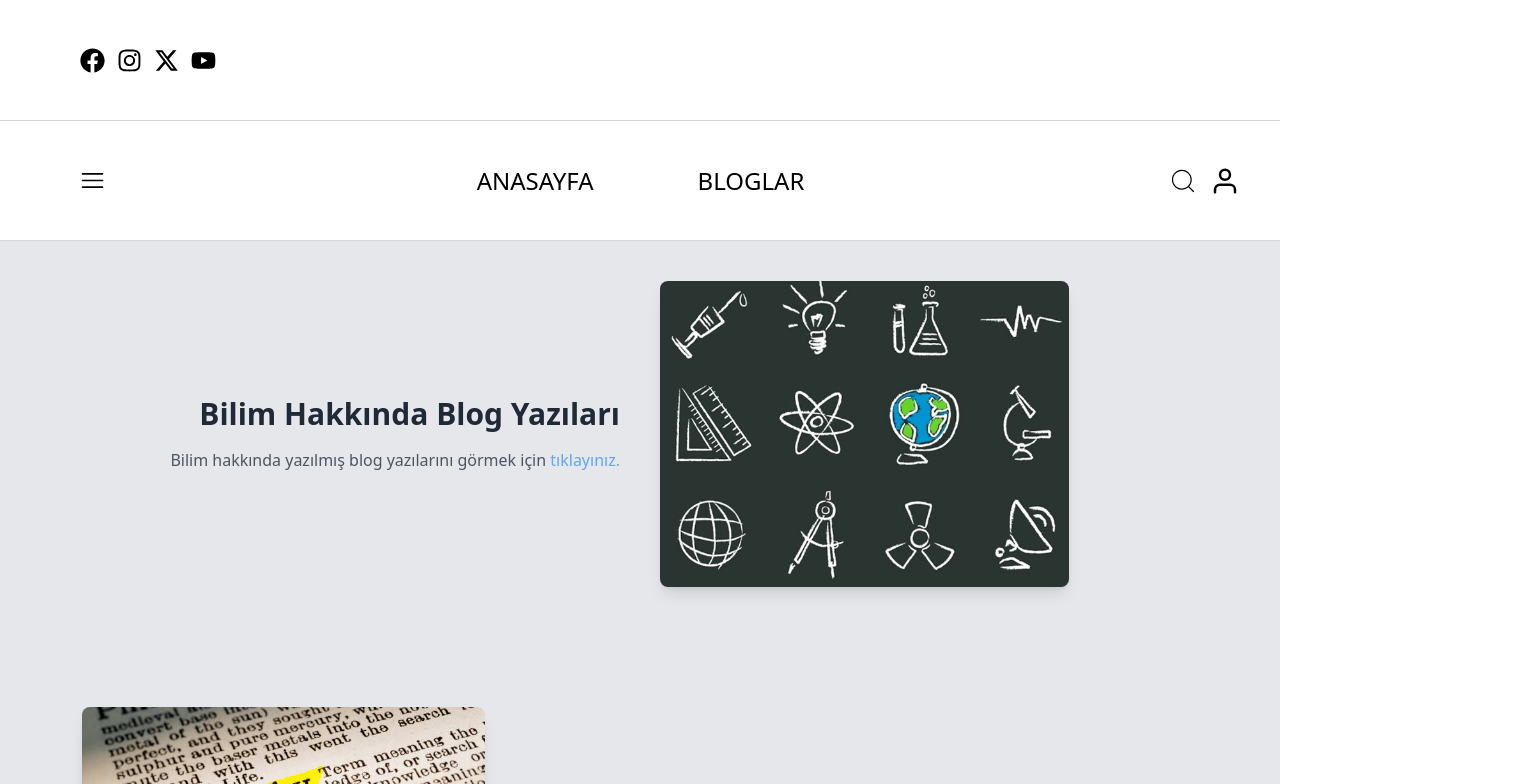
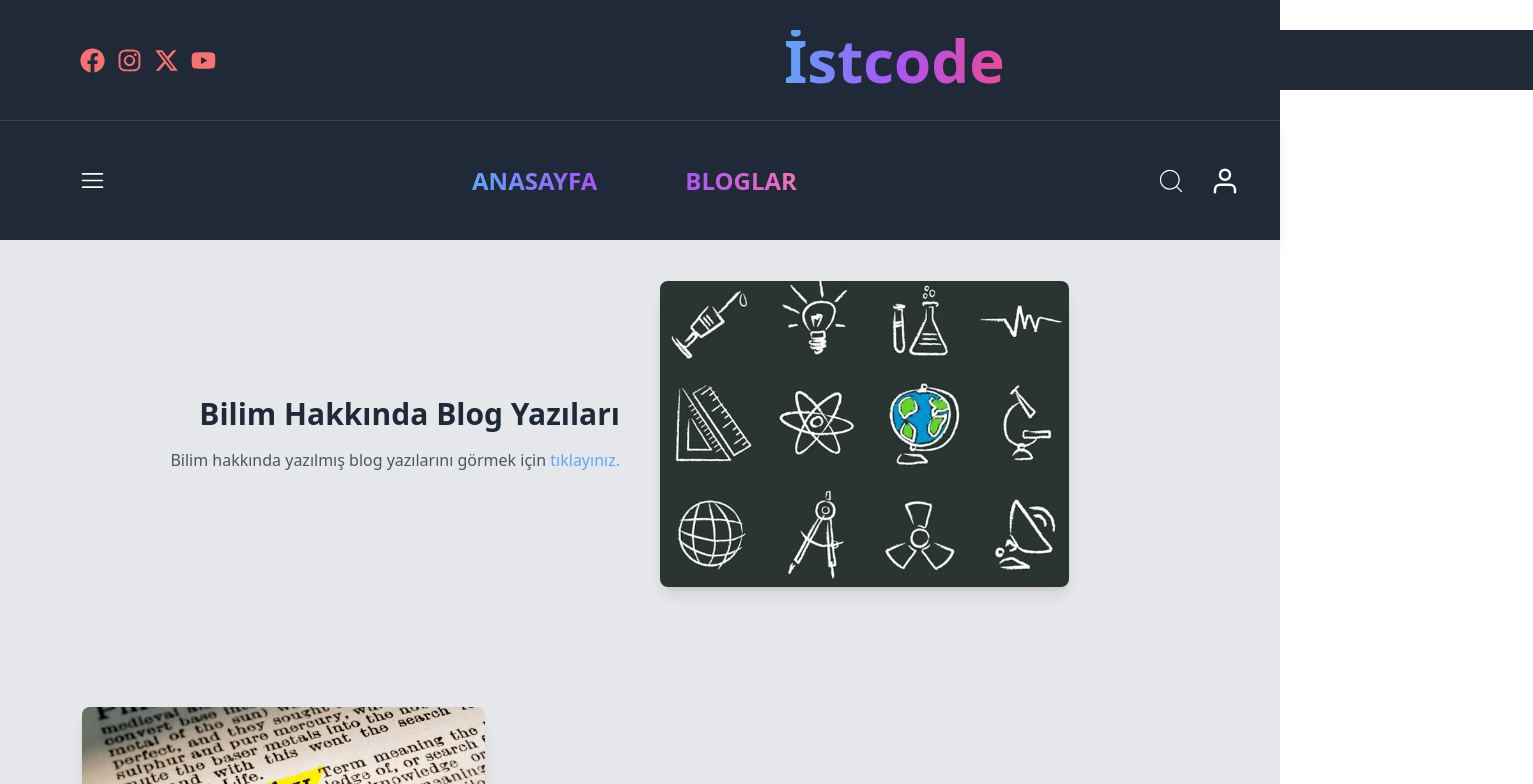
Before and after one commit to baratess/istcode, a Next.js app: page / in a window 1280 px wide. Shown: the top 784 px of the page, 1533 px wide, since content can reach past the window. Built offline with nearby package versions, Linux system fonts and the light colour scheme.

Commit message:
Header template değiştirildi.

```diff
--- a/app/components/navbar/Blogs.tsx
+++ b/app/components/navbar/Blogs.tsx
@@ -3,7 +3,9 @@ import Link from "next/link";
 const Blogs = () => {
   return (
     <div className="flex px-14 cursor-pointer ">
-      <Link href={"/blogs"}>BLOGLAR</Link>
+      <h1 className="text-2xl font-bold text-transparent bg-clip-text bg-gradient-to-r from-purple-500 to-pink-400">
+        <Link href={"/blogs"}>BLOGLAR</Link>
+      </h1>
     </div>
   );
 };
--- a/app/components/navbar/Home.tsx
+++ b/app/components/navbar/Home.tsx
@@ -5,7 +5,9 @@ import Link from "next/link";
 const Home = () => {
   return (
     <div className="flex px-6 cursor-pointer">
-      <Link href={"/"}>ANASAYFA</Link>
+      <h1 className="text-2xl font-bold text-transparent bg-clip-text bg-gradient-to-r from-blue-400 to-purple-500">
+        <Link href={"/"}>ANASAYFA</Link>
+      </h1>
     </div>
   );
 };
--- a/app/components/navbar/Icons.tsx
+++ b/app/components/navbar/Icons.tsx
@@ -5,7 +5,7 @@ import { FaYoutube } from "react-icons/fa";
 
 const Icons = () => {
   return (
-    <div className="hidden md:flex gap-3 relative cursor-pointer ">
+    <div className="hidden md:flex gap-3 relative cursor-pointer text-red-400 ">
       <FaFacebook size={25} />
       <FaInstagram size={25} />
       <FaXTwitter size={25} />
--- a/app/components/navbar/Logo.tsx
+++ b/app/components/navbar/Logo.tsx
@@ -1,9 +1,11 @@
-import Image from "next/image";
+import Link from "next/link";
 
 const Logo = () => {
   return (
-    <div className="flex px-[65vh] rounded-md text-lg md:text-2xl cursor-pointer mt-16">
-      <Image src={"/istcode.jpeg"} alt="#" width={200} height={200} />
+    <div className="flex px-[66vh] items-center justify-center bg-gray-800 ">
+      <h1 className="text-6xl font-extrabold text-transparent bg-clip-text bg-gradient-to-r from-blue-400 via-purple-500 to-pink-500 ">
+        <Link href={"/"}>İstcode</Link>
+      </h1>
     </div>
   );
 };
--- a/app/components/navbar/Menü.tsx
+++ b/app/components/navbar/Menü.tsx
@@ -1,9 +1,58 @@
+"use client";
+
+import React, { useState, useEffect, useRef } from "react";
 import { RxHamburgerMenu } from "react-icons/rx";
 
 const Menü = () => {
+  const [isOpen, setIsOpen] = useState(false);
+  const menuRef = useRef<HTMLDivElement | null>(null);
+
+  const toggleMenu = () => {
+    setIsOpen(!isOpen);
+  };
+
+  const handleClickOutside = (e: MouseEvent) => {
+    if (menuRef.current && !menuRef.current.contains(e.target as Node)) {
+      setIsOpen(false);
+    }
+  };
+
+  useEffect(() => {
+    document.addEventListener("mousedown", handleClickOutside);
+    return () => {
+      document.removeEventListener("mousedown", handleClickOutside);
+    };
+  }, []);
+
   return (
     <div className="relative flex px-10 cursor-pointer">
-      <RxHamburgerMenu size={25} />
+      <RxHamburgerMenu size={25} onClick={toggleMenu} />
+
+      {isOpen && (
+        <div
+          ref={menuRef}
+          className={`absolute top-10 left-0 bg-gray-800 border border-gray-300 shadow-md p-8 rounded-lg min-w-[200px] min-h-[150px] w-[300px] h-[400px] transition-all duration-300 ease-in-out ${
+            isOpen
+              ? "opacity-100 visible scale-100"
+              : "opacity-0 invisible scale-95"
+          }`}
+        >
+          <ul>
+            <li className="py-4 pl-2 flex items-center hover:bg-slate-600 rounded-lg text-white">
+              <span className="mr-2">•</span> Sanat
+            </li>
+            <li className="py-4 pl-2 flex items-center hover:bg-slate-600 rounded-lg text-white">
+              <span className="mr-2">•</span> Bilim
+            </li>
+            <li className="py-4 pl-2 flex items-center hover:bg-slate-600 rounded-lg text-white">
+              <span className="mr-2">•</span> Teknoloji
+            </li>
+            <li className="py-4 pl-2 flex items-center hover:bg-slate-600 rounded-lg text-white">
+              <span className="mr-2">•</span> Felsefe
+            </li>
+          </ul>
+        </div>
+      )}
     </div>
   );
 };
--- a/app/components/navbar/Navbar1.tsx
+++ b/app/components/navbar/Navbar1.tsx
@@ -6,17 +6,17 @@ import User from "./User";
 
 const Navbar1 = () => {
   return (
-    <div className="flex items-center h-[120px] px-3 text-black text-2xl border-b border-gray-300  md:px-10">
-      <div className="right-side flex items-center gap-3">
+    <div className="flex items-center h-[120px] px-3 text-black text-2xl border-b shadow-lg md:px-10 bg-gray-800">
+      <div className="right-side flex items-center gap-3 text-white">
         <Menü />
       </div>
 
-      <div className="middle flex-grow flex items-center justify-center gap-6">
+      <div className="middle flex-grow flex items-center justify-center gap-2">
         <Home />
         <Blogs />
       </div>
 
-      <div className="left-side flex items-center gap-3 ml-auto">
+      <div className="left-side flex items-center gap-3 ml-auto text-white">
         <Search />
         <User />
       </div>
--- a/app/components/navbar/Navbar2.tsx
+++ b/app/components/navbar/Navbar2.tsx
@@ -3,7 +3,7 @@ import Logo from "./Logo";
 
 const Navbar2 = () => {
   return (
-    <header className="border-b border-gray-300 ">
+    <header className="border-b border-gray-700 bg-gray-800 ">
       <div className="hidden md:flex items-center justify-column gap-3 md:gap-10 px-3 md:px-20 h-[120px]">
         <Icons />
         <Logo />
--- a/app/components/navbar/Search.tsx
+++ b/app/components/navbar/Search.tsx
@@ -58,7 +58,7 @@ const Search = () => {
   return (
     <div>
       <div
-        className="flex justify-end cursor-pointer"
+        className="flex justify-end cursor-pointer mr-3"
         onClick={handleSearchToggle}
       >
         <CiSearch size={30} />
```
